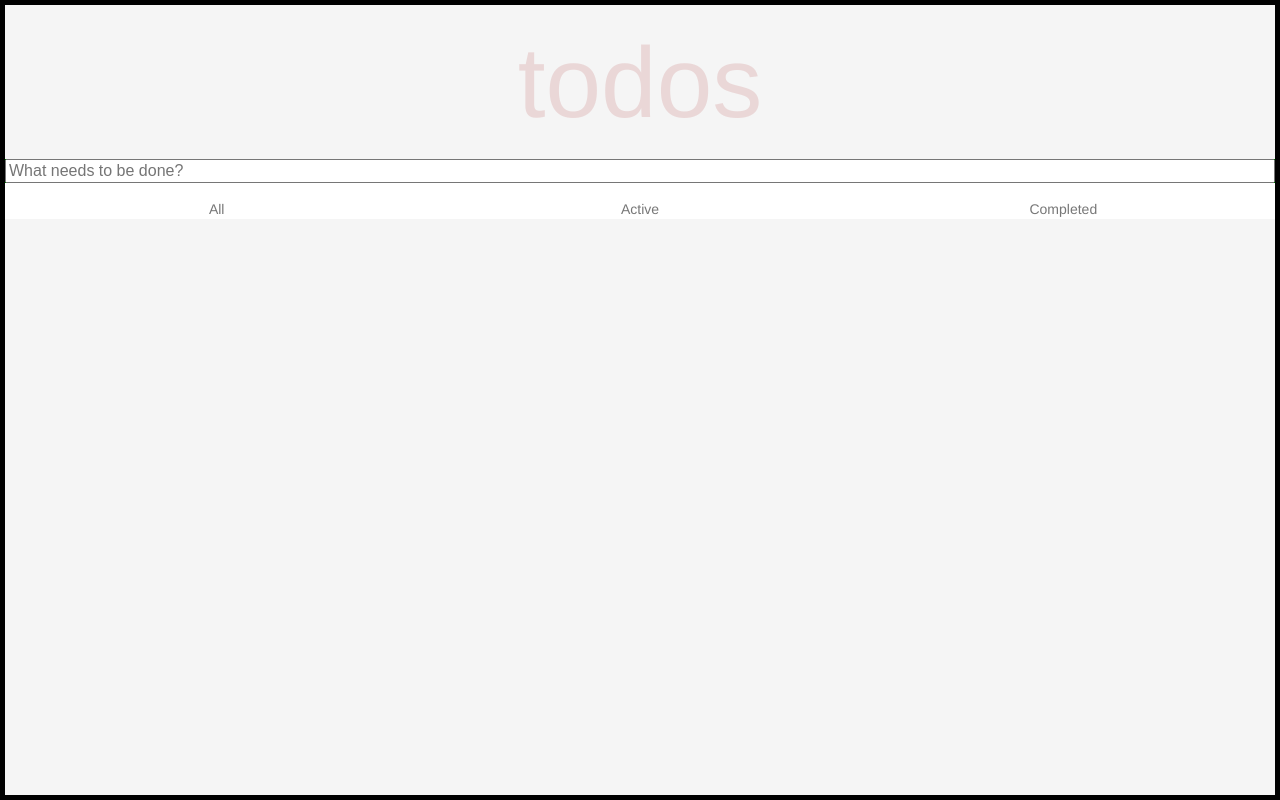
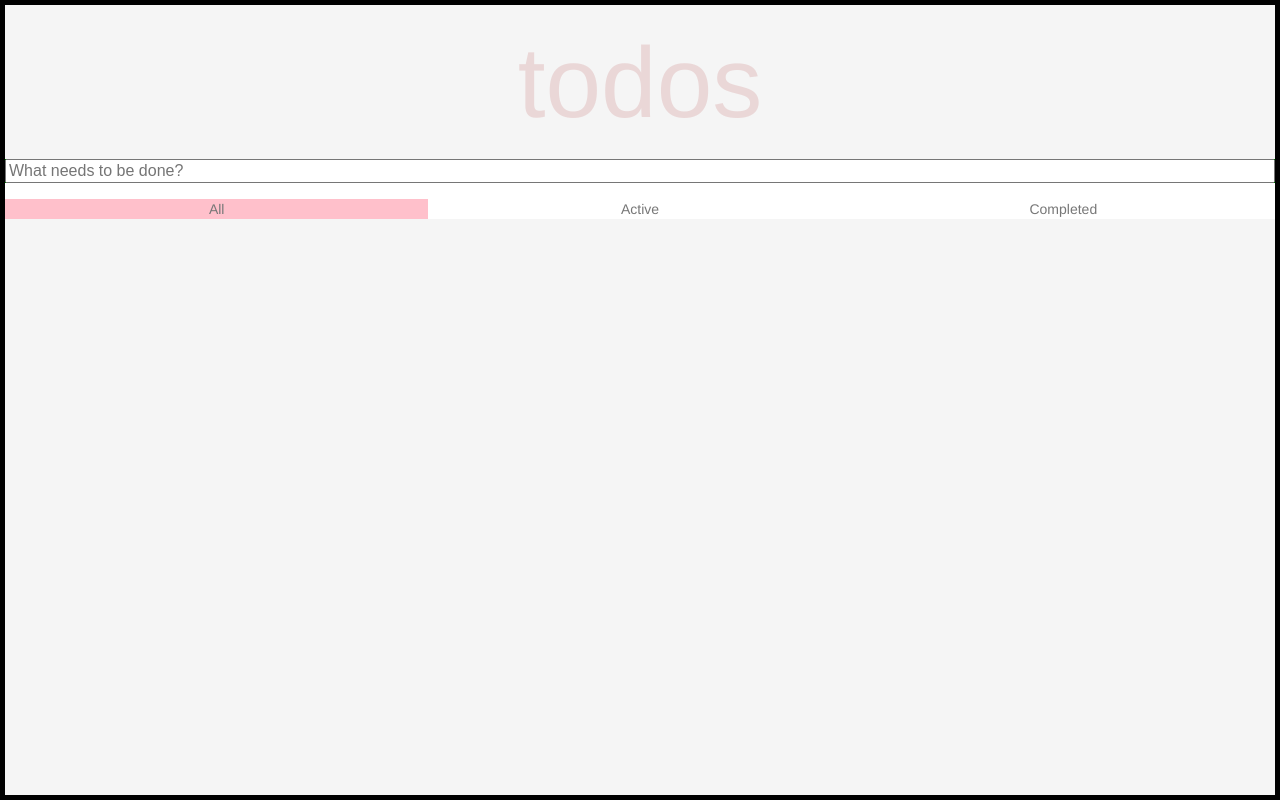
Before and after one commit to mgoldwater-nisum-com/to-do, a React app: page / in a window 1280 px wide. Built offline with nearby package versions, Linux system fonts and the light colour scheme.

Commit message:
Temporarily add background to All to do setting

```diff
--- /dev/null
+++ b/src/Presentational/FilterToDos/FilterToDos.css
@@ -0,0 +1,3 @@
+.background {
+  background: pink;
+}
--- a/src/Presentational/FilterToDos/FilterToDos.jsx
+++ b/src/Presentational/FilterToDos/FilterToDos.jsx
@@ -1,10 +1,11 @@
 import React from 'react';
 import Filter from './Filter/Filter';
 import PropTypes from 'prop-types';
+import style from './FilterToDos.css';
 
 const FilterToDos = (props) => (
   <div>
-    <Filter onClick={props.toggleFilter}>All</Filter>
+    <Filter stuff={style.background} onClick={props.toggleFilter}>All</Filter>
     <Filter onClick={props.toggleFilter}>Active</Filter>
     <Filter onClick={props.toggleFilter}>Completed</Filter>
   </div>
```
